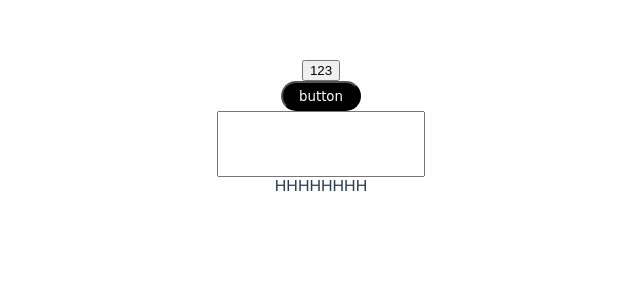
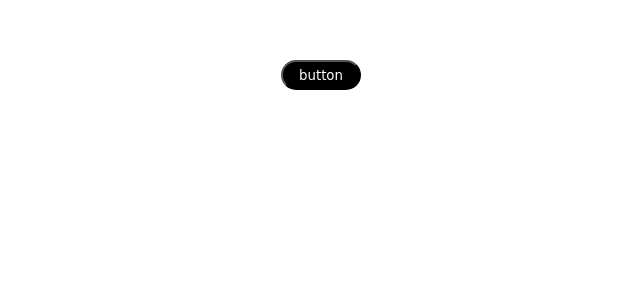
Before and after one commit to h-sina/sina-ui, a Vue app: page / in a window 1280 px wide. Shown: the top 300 px of the page, without its empty margins (319-959 px from the left). Built offline with nearby package versions, Linux system fonts and the light colour scheme; the HTML template or start-up script is replaced by a standard one.

Commit message:
v1.0.2
ci/cd修复

```diff
--- a/package.json
+++ b/package.json
@@ -1,6 +1,6 @@
 {
   "name": "sina-ui",
-  "version": "0.1.12",
+  "version": "0.1.13",
   "private": false,
   "description": "",
   "main": "dist/sina-ui.umd.min.js",
--- a/packages/NButton.vue
+++ b/packages/NButton.vue
@@ -8,6 +8,7 @@
 import { defineComponent, ref, onMounted } from "vue";
 
 export default defineComponent({
+  name: 'NButton',
   props: {
     msg: {
       type: String,
--- a/src/App.vue
+++ b/src/App.vue
@@ -1,8 +1,7 @@
 <template>
-  <button>123</button>
   <n-button msg="button" @click="ck" color="white" type="round"></n-button>
-  <n-input></n-input>
-  <H></H>
+  <!-- <n-input></n-input> -->
+  <!-- <H></H> -->
 </template>
 
 <script>
```
Also changed, not shown: 1 other file (tests, documents, lock files or other folders).
